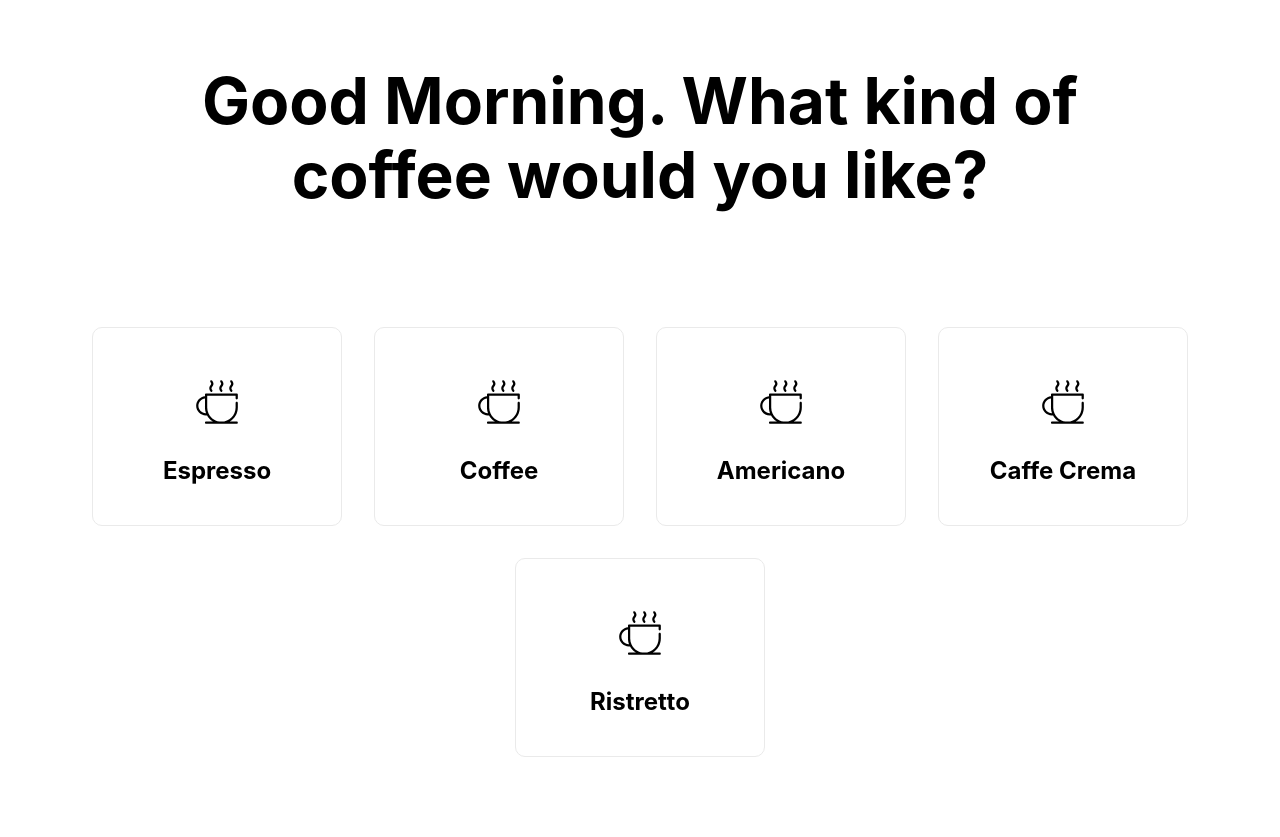
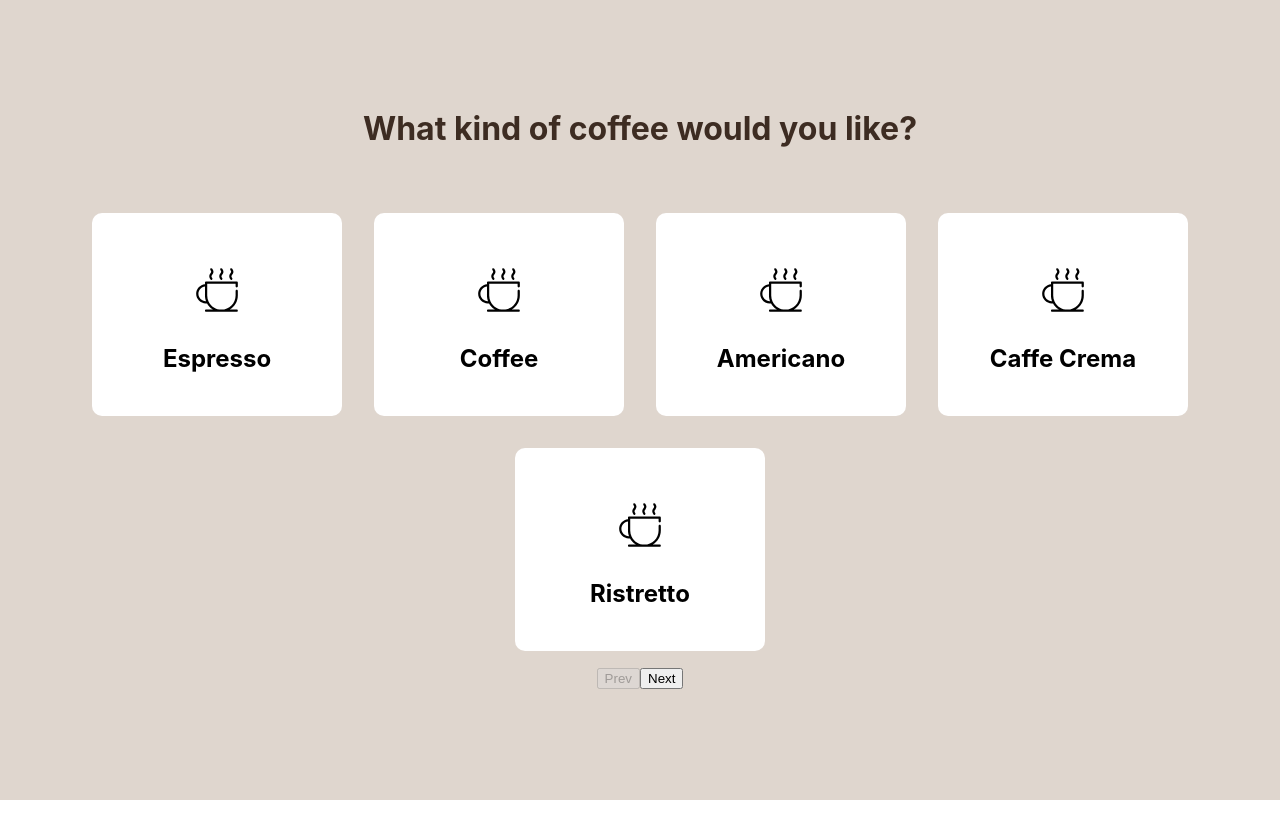
Before and after one commit to Christopherallen/coffee-order, a Next.js app: page / in a window 1280 px wide. After the commit the page ends 800 px from the top, so only its background shows below. Built offline with nearby package versions, Linux system fonts and the light colour scheme.

Commit message:
state updates / light styling

```diff
--- /dev/null
+++ b/components/Form.tsx
@@ -0,0 +1,70 @@
+import React, { useState } from 'react';
+import styles from '../styles/Form.module.css'
+import OrderName from './OrderName';
+import SelectCoffeeType from "./SelectCoffeeType"
+import SelectShots from './SelectShots';
+
+function Form() {
+  const [page, setPage] = useState(0);
+  const [data, setData] = useState({
+    coffeeType: "",
+    shots: "",
+    name: "",
+  });
+
+  const FormTitles = [
+    "What kind of coffee would you like?",
+    "Select how many shots",
+    "Name"
+  ];
+
+  const PageDisplay = () => {
+    if (page === 0) {
+      return (
+        <SelectCoffeeType
+          data={data}
+          setData={setData}
+          setPage={setPage}
+        />
+      )
+    } else if (page === 1) {
+      return <SelectShots />
+    } else {
+      return <OrderName />
+    }
+  }
+
+  console.log(data);
+
+  return(
+    <div className="form">
+      <div className="progres-bar"></div>
+      <div className="form-container">
+        <div className="header">
+          <h1 className={styles.title}>{FormTitles[page]}</h1>
+        </div>
+        <div className="body">
+          {PageDisplay()}
+        </div>
+        <div className={styles.footer}>
+          <button
+            disabled={page == 0}
+            onClick={() => {
+            setPage((currPage) => currPage - 1 );
+          }}>
+            Prev
+          </button>
+          <button
+            disabled={page === FormTitles.length -1}
+            onClick={() => {
+              setPage((currPage) => currPage + 1 );
+            }}>
+            Next
+          </button>
+        </div>
+      </div>
+    </div>
+  )
+}
+
+export default Form;
--- /dev/null
+++ b/components/OrderName.tsx
@@ -0,0 +1,9 @@
+import React from 'react';
+
+function OrderName() {
+  return (
+    <div>Order Name</div>
+  )
+}
+
+export default OrderName;
--- /dev/null
+++ b/components/SelectCoffeeType.tsx
@@ -0,0 +1,113 @@
+import React from 'react';
+import Image from 'next/image'
+import styles from '../styles/SelectCoffeeType.module.css'
+
+
+function SelectCoffeeType({data, setData, setPage}) {
+
+  return (
+    <div className={styles.grid}>
+      <div
+        onClick={() => {
+          setData({...data, coffeeType: "Espresso"});
+          setPage((currPage) => currPage + 1 );
+        }}
+        className={
+          data.coffeeType === "Espresso"
+            ? `${styles.active} ${styles.card}`
+            : `${styles.card}`
+        }
+      >
+        <Image
+          src="/coffee.svg"
+          alt="coffee"
+          width={100}
+          height={100}
+        />
+        <h2>Espresso</h2>
+      </div>
+
+      <div
+        onClick={() => {
+          setData({...data, coffeeType: "Coffee"});
+          setPage((currPage) => currPage + 1 );
+        }}
+        className={
+          data.coffeeType === "Coffee"
+            ? `${styles.active} ${styles.card}`
+            : `${styles.card}`
+        }
+      >
+        <Image
+          src="/coffee.svg"
+          alt="coffee"
+          width={100}
+          height={100}
+        />
+        <h2>Coffee</h2>
+      </div>
+
+      <div
+        onClick={() => {
+          setData({...data, coffeeType: "Americano"});
+          setPage((currPage) => currPage + 1 );
+        }}
+        className={
+          data.coffeeType === "Americano"
+            ? `${styles.active} ${styles.card}`
+            : `${styles.card}`
+        }
+      >
+        <Image
+          src="/coffee.svg"
+          alt="coffee"
+          width={100}
+          height={100}
+        />
+        <h2>Americano</h2>
+      </div>
+
+      <div
+        onClick={() => {
+          setData({...data, coffeeType: "Americano"});
+          setPage((currPage) => currPage + 1 );
+        }}
+        className={
+          data.coffeeType === "Caffe Crema"
+            ? `${styles.active} ${styles.card}`
+            : `${styles.card}`
+        }
+      >
+        <Image
+          src="/coffee.svg"
+          alt="coffee"
+          width={100}
+          height={100}
+        />
+        <h2>Caffe Crema</h2>
+      </div>
+
+      <div
+        onClick={() => {
+          setData({...data, coffeeType: "Ristretto"});
+          setPage((currPage) => currPage + 1 );
+        }}
+        className={
+          data.coffeeType === "Ristretto"
+            ? `${styles.active} ${styles.card}`
+            : `${styles.card}`
+        }
+      >
+        <Image
+          src="/coffee.svg"
+          alt="coffee"
+          width={100}
+          height={100}
+        />
+        <h2>Ristretto</h2>
+      </div>
+    </div>
+  )
+}
+
+export default SelectCoffeeType
--- /dev/null
+++ b/components/SelectShots.tsx
@@ -0,0 +1,9 @@
+import React from 'react';
+
+function SelectShots() {
+  return (
+    <div>shots</div>
+  )
+}
+
+export default SelectShots;
--- a/pages/index.tsx
+++ b/pages/index.tsx
@@ -1,7 +1,7 @@
 import type { NextPage } from 'next'
 import Head from 'next/head'
-import Image from 'next/image'
 import styles from '../styles/Home.module.css'
+import Form from '../components/Form'
 
 const Home: NextPage = () => {
   return (
@@ -13,70 +13,7 @@ const Home: NextPage = () => {
       </Head>
 
       <main className={styles.main}>
-        <h1 className={styles.title}>
-          Good Morning. What kind of coffee would you like?
-        </h1>
-
-        <div className={styles.grid}>
-          <a href="https://nextjs.org/docs" className={styles.card}>
-            <Image
-              src="/coffee.svg"
-              alt="coffee"
-              width={100}
-              height={100}
-            />
-            <h2>Espresso</h2>
-          </a>
-
-          <a href="https://nextjs.org/learn" className={styles.card}>
-            <Image
-              src="/coffee.svg"
-              alt="coffee"
-              width={100}
-              height={100}
-            />
-            <h2>Coffee</h2>
-          </a>
-
-          <a
-            href="https://github.com/vercel/next.js/tree/canary/examples"
-            className={styles.card}
-          >
-            <Image
-              src="/coffee.svg"
-              alt="coffee"
-              width={100}
-              height={100}
-            />
-            <h2>Americano</h2>
-          </a>
-
-          <a
-            href="https://vercel.com/new?utm_source=create-next-app&utm_medium=default-template&utm_campaign=create-next-app"
-            className={styles.card}
-          >
-            <Image
-              src="/coffee.svg"
-              alt="coffee"
-              width={100}
-              height={100}
-            />
-            <h2>Caffe Crema</h2>
-          </a>
-
-            <a
-            href="https://vercel.com/new?utm_source=create-next-app&utm_medium=default-template&utm_campaign=create-next-app"
-            className={styles.card}
-          >
-            <Image
-              src="/coffee.svg"
-              alt="coffee"
-              width={100}
-              height={100}
-            />
-            <h2>Ristretto</h2>
-          </a>
-        </div>
+        <Form />
       </main>
     </div>
   )
--- /dev/null
+++ b/styles/Form.module.css
@@ -0,0 +1,12 @@
+.title {
+  margin: 0 auto 50px;
+  max-width: 900px;
+  line-height: 1.15;
+  font-size: 2rem;
+  text-align: center;
+  color: #3D2C22;
+}
+
+.footer {
+  text-align: center;
+}
--- a/styles/Home.module.css
+++ b/styles/Home.module.css
@@ -1,5 +1,6 @@
 .container {
   padding: 0 2rem;
+  background-color: #DFD6CE;
 }
 
 .main {
@@ -12,15 +13,6 @@
   align-items: center;
 }
 
-
-.title {
-  margin: 0 auto 100px;
-  max-width: 900px;
-  line-height: 1.15;
-  font-size: 4rem;
-    text-align: center;
-}
-
 .code {
   background: #fafafa;
   border-radius: 5px;
@@ -29,50 +21,3 @@
   font-family: Menlo, Monaco, Lucida Console, Liberation Mono, DejaVu Sans Mono,
     Bitstream Vera Sans Mono, Courier New, monospace;
 }
-
-.grid {
-  display: flex;
-  align-items: center;
-  justify-content: center;
-  flex-wrap: wrap;
-  max-width: 100%;
-}
-
-.card {
-  margin: 1rem;
-  padding: 1.5rem;
-  width: 250px;
-  text-align: left;
-  color: inherit;
-  text-decoration: none;
-  border: 1px solid #eaeaea;
-  border-radius: 10px;
-  transition: color 0.15s ease, border-color 0.15s ease;
-  max-width: 300px;
-  text-align: center;
-}
-
-.card:hover,
-.card:focus,
-.card:active {
-  color: #0070f3;
-  border-color: #0070f3;
-}
-
-.card h2 {
-  margin: 0 0 1rem 0;
-  font-size: 1.5rem;
-}
-
-.card p {
-  margin: 0;
-  font-size: 1.25rem;
-  line-height: 1.5;
-}
-
-@media (max-width: 600px) {
-  .grid {
-    width: 100%;
-    flex-direction: column;
-  }
-}
--- /dev/null
+++ b/styles/SelectCoffeeType.module.css
@@ -0,0 +1,52 @@
+.grid {
+  display: flex;
+  align-items: center;
+  justify-content: center;
+  flex-wrap: wrap;
+  max-width: 100%;
+}
+
+.card {
+  margin: 1rem;
+  padding: 1.5rem;
+  width: 250px;
+  text-align: left;
+  color: inherit;
+  text-decoration: none;
+  border: 3px solid transparent;
+  background-color: #fff;
+  border-radius: 10px;
+  transition: color 0.15s ease, border-color 0.15s ease;
+  max-width: 300px;
+  text-align: center;
+}
+
+.card:hover,
+.card:focus,
+.card:active,
+.active {
+  color: #3D2C22;
+  border-color: #3D2C22;
+}
+
+.card:hover {
+  cursor: pointer;
+}
+
+.card h2 {
+  margin: 0 0 1rem 0;
+  font-size: 1.5rem;
+}
+
+.card p {
+  margin: 0;
+  font-size: 1.25rem;
+  line-height: 1.5;
+}
+
+@media (max-width: 600px) {
+  .grid {
+    width: 100%;
+    flex-direction: column;
+  }
+}
```
